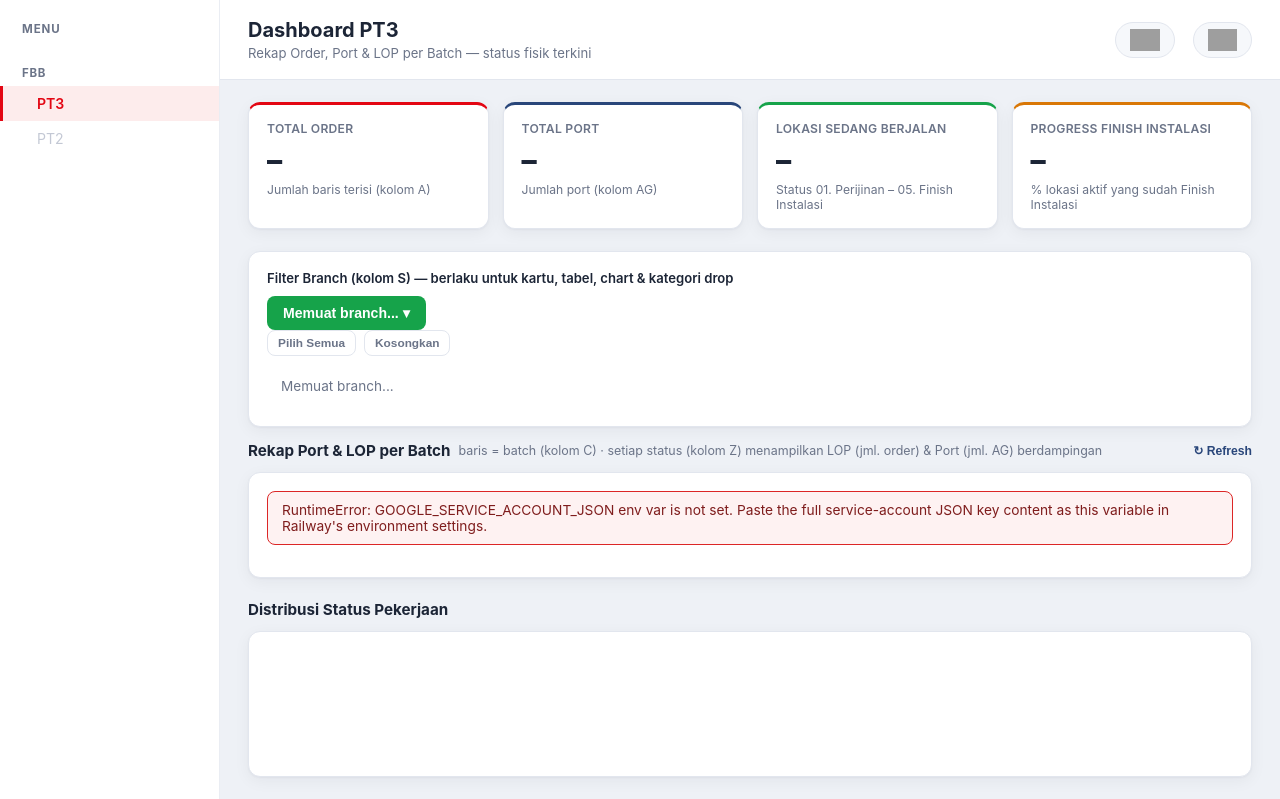
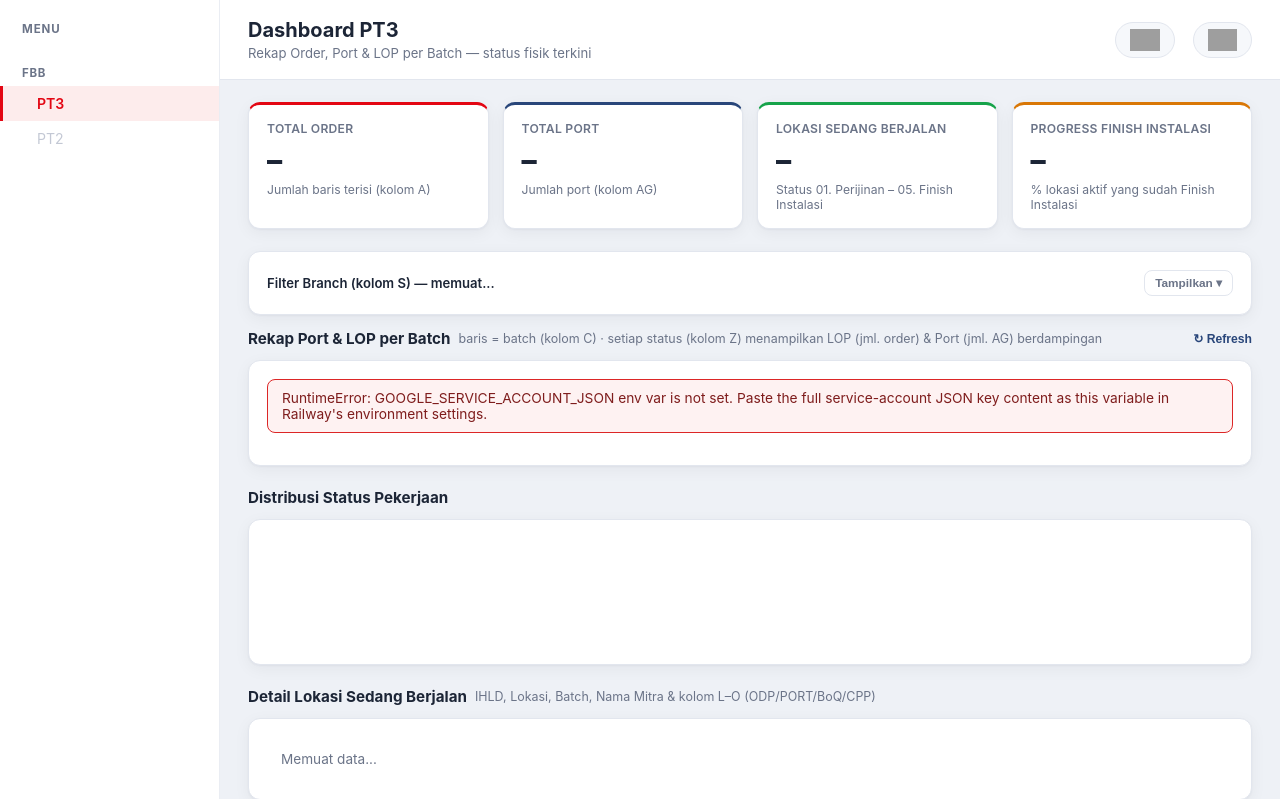
Before and after one commit to hardi1xxx/PT3Bot, a Flask app: page / in a window 1280 px wide. Shown: the top 799 px of the page. Run offline with Flask 3, Linux system fonts and the light colour scheme; grey boxes are pictures that could not be loaded.

Commit message:
change format filter

```diff
--- a/templates/index.html
+++ b/templates/index.html
@@ -29,24 +29,21 @@
   </div>
 </div>
 
-<!-- Branch filter (dropdown + checkbox), mempengaruhi SEMUA bagian di bawah -->
+<!-- Branch filter (collapsible), mempengaruhi SEMUA bagian di bawah -->
 <div class="card" style="margin-bottom:14px;">
-  <div class="branch-filter-head">
-    <label>Filter Branch (kolom S) — berlaku untuk kartu, tabel, chart &amp; kategori drop</label>
+  <div class="branch-filter-head" id="filterCardHeader" style="cursor:pointer; margin-bottom:0;">
+    <label style="cursor:pointer;">Filter Branch (kolom S) — <span id="filterSummary">memuat...</span></label>
+    <div class="branch-filter-actions">
+      <button type="button" class="btn-ghost btn-sm" id="filterToggleBtn">Tampilkan &#9662;</button>
+    </div>
   </div>
-  <div class="branch-dropdown" id="branchDropdown">
-    <button type="button" class="branch-dropdown-toggle" id="branchDropdownToggle">
-      <span id="branchDropdownLabel">Memuat branch...</span>
-      <span class="chev">&#9662;</span>
-    </button>
-    <div class="branch-dropdown-panel" id="branchDropdownPanel">
-      <div class="branch-filter-actions" style="margin-bottom:8px;">
-        <button type="button" class="btn-ghost btn-sm" id="branchSelectAll">Pilih Semua</button>
-        <button type="button" class="btn-ghost btn-sm" id="branchClearAll">Kosongkan</button>
-      </div>
-      <div class="branch-filter-grid" id="branchFilterGrid" style="flex-direction:column; flex-wrap:nowrap; max-height:240px;">
-        <div class="skeleton">Memuat branch...</div>
-      </div>
+  <div id="filterCardBody" style="display:none; margin-top:12px;">
+    <div class="branch-filter-actions" style="margin-bottom:8px;">
+      <button type="button" class="btn-ghost btn-sm" id="branchSelectAll">Pilih Semua</button>
+      <button type="button" class="btn-ghost btn-sm" id="branchClearAll">Kosongkan</button>
+    </div>
+    <div class="branch-filter-grid" id="branchFilterGrid">
+      <div class="skeleton">Memuat branch...</div>
     </div>
   </div>
 </div>
@@ -273,11 +270,11 @@ function getSelectedBranches() {
 function updateBranchDropdownLabel() {
   const all = document.querySelectorAll('.branch-checkbox');
   const checked = document.querySelectorAll('.branch-checkbox:checked');
-  const label = document.getElementById('branchDropdownLabel');
-  if (all.length === 0) { label.textContent = 'Tidak ada branch'; return; }
-  if (checked.length === all.length) { label.textContent = `Semua Branch (${all.length})`; }
-  else if (checked.length === 0) { label.textContent = 'Tidak ada branch dipilih'; }
-  else { label.textContent = `${checked.length} dari ${all.length} branch dipilih`; }
+  const summary = document.getElementById('filterSummary');
+  if (all.length === 0) { summary.textContent = 'tidak ada branch'; return; }
+  if (checked.length === all.length) { summary.textContent = `semua branch dipilih (${all.length})`; }
+  else if (checked.length === 0) { summary.textContent = 'tidak ada branch dipilih'; }
+  else { summary.textContent = `${checked.length} dari ${all.length} branch dipilih`; }
 }
 
 // Refresh everything that depends on the branch filter
@@ -314,18 +311,21 @@ document.getElementById('branchClearAll').addEventListener('click', () => {
   refreshAll();
 });
 
-// Dropdown open/close
-const branchToggle = document.getElementById('branchDropdownToggle');
-const branchPanel = document.getElementById('branchDropdownPanel');
-branchToggle.addEventListener('click', (e) => {
+// Filter card collapse/expand — hidden by default so it doesn't take up space
+const filterBody = document.getElementById('filterCardBody');
+const filterToggleBtn = document.getElementById('filterToggleBtn');
+function setFilterOpen(open) {
+  filterBody.style.display = open ? 'block' : 'none';
+  filterToggleBtn.innerHTML = open ? 'Sembunyikan &#9652;' : 'Tampilkan &#9662;';
+}
+filterToggleBtn.addEventListener('click', (e) => {
   e.stopPropagation();
-  branchPanel.classList.toggle('open');
+  setFilterOpen(filterBody.style.display === 'none');
 });
-document.addEventListener('click', (e) => {
-  if (!document.getElementById('branchDropdown').contains(e.target)) {
-    branchPanel.classList.remove('open');
-  }
+document.getElementById('filterCardHeader').addEventListener('click', () => {
+  setFilterOpen(filterBody.style.display === 'none');
 });
+setFilterOpen(false);
 
 // ── Bar chart: distribusi status pekerjaan (jumlah order per status) ──
 function renderChart(lopTable, statuses) {
```
Also changed, not shown: style.css (+0 -41 lines).
